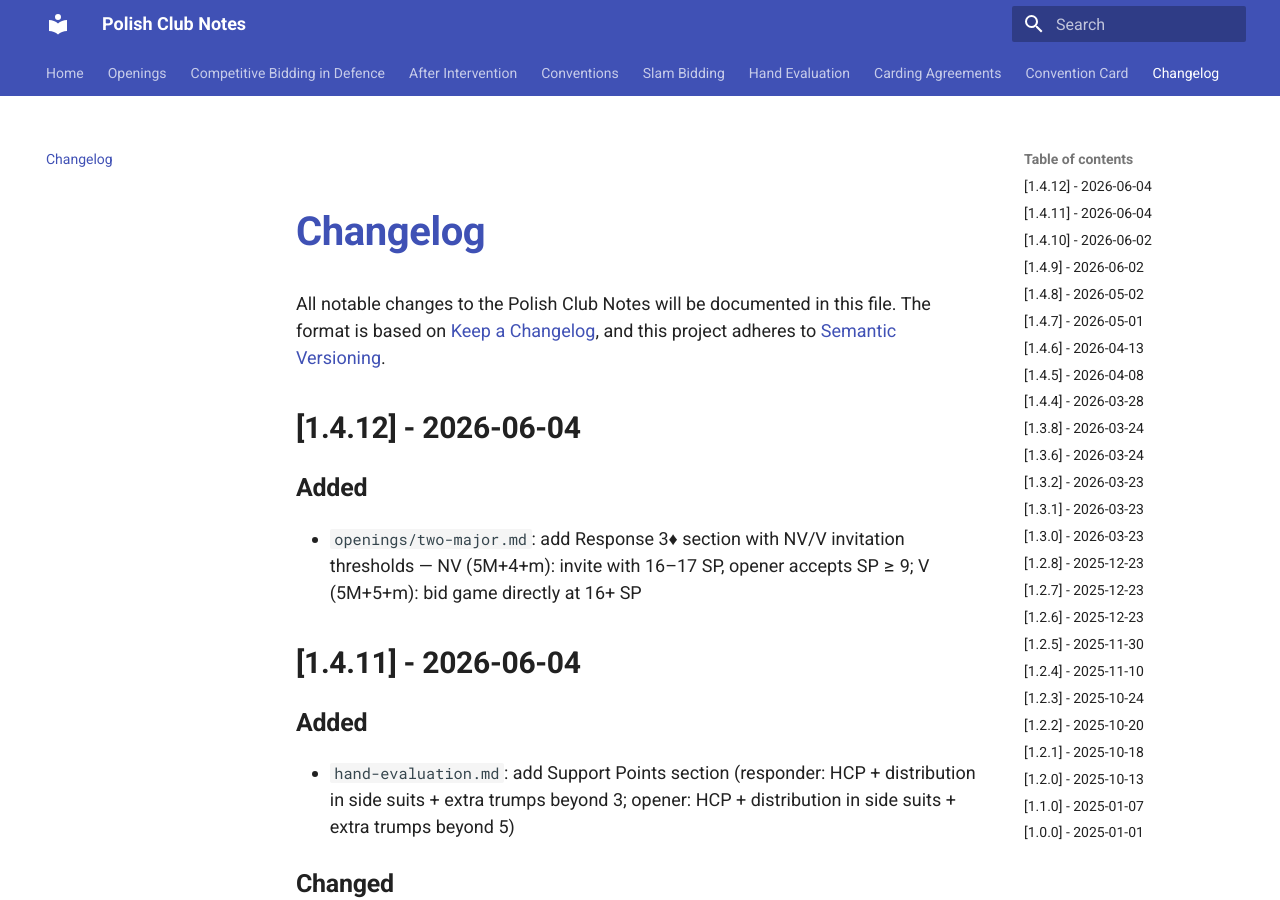
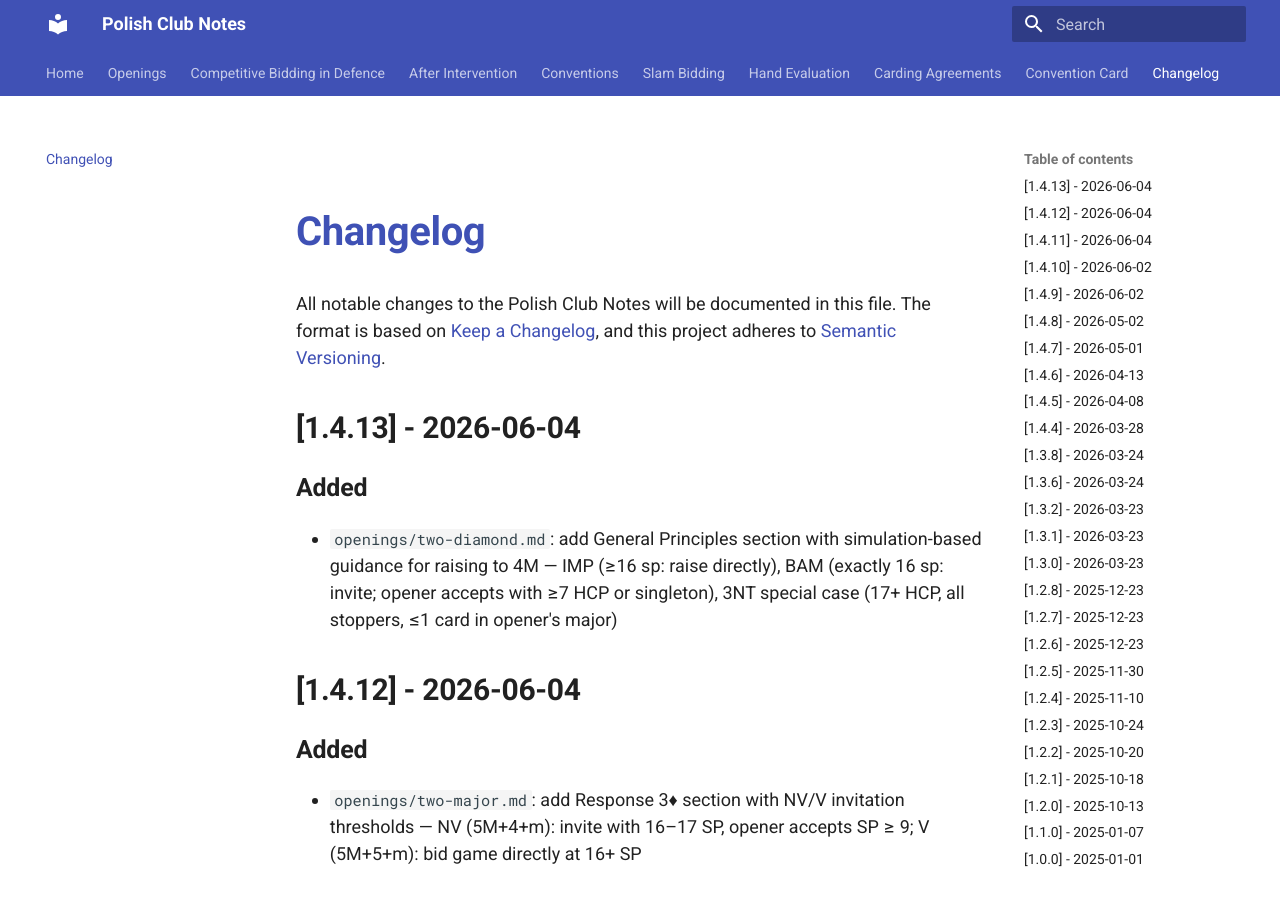
Before and after one commit to glindstrom/polish-club-notes, an MkDocs documentation site: the page built from docs/changelog.md, in a window 1280 px wide and 900 px high. Built offline with MkDocs 1.6.1 and Material for MkDocs 9.7.7, drawn with Linux system fonts in a browser that asks for light colours.

Commit message:
docs: add General Principles section to 2♦ multi opening (v1.4.13)
Simulation-derived guidance for raising to 4M: IMP raises directly at ≥16 sp, BAM uses an invite at exactly 16 sp (opener accepts with ≥7 HCP or singleton), and 3NT is preferred with 17+ HCP, all stoppers, and ≤1 card in opener's major.

Co-Authored-By: Claude Sonnet 4.6 <noreply@anthropic.com>

```diff
--- a/docs/changelog.md
+++ b/docs/changelog.md
@@ -2,6 +2,10 @@
 All notable changes to the Polish Club Notes will be documented in this file.
 The format is based on [Keep a Changelog](https://keepachangelog.com/en/1.0.0/),
 and this project adheres to [Semantic Versioning](https://semver.org/spec/v2.0.0.html).
+
+## [1.4.13] - 2026-06-04
+### Added
+- `openings/two-diamond.md`: add General Principles section with simulation-based guidance for raising to 4M — IMP (≥16 sp: raise directly), BAM (exactly 16 sp: invite; opener accepts with ≥7 HCP or singleton), 3NT special case (17+ HCP, all stoppers, ≤1 card in opener's major)
 
 ## [1.4.12] - 2026-06-04
 ### Added
```
Also changed, not shown: docs/openings/two-diamond.md (+8 -0 lines).
